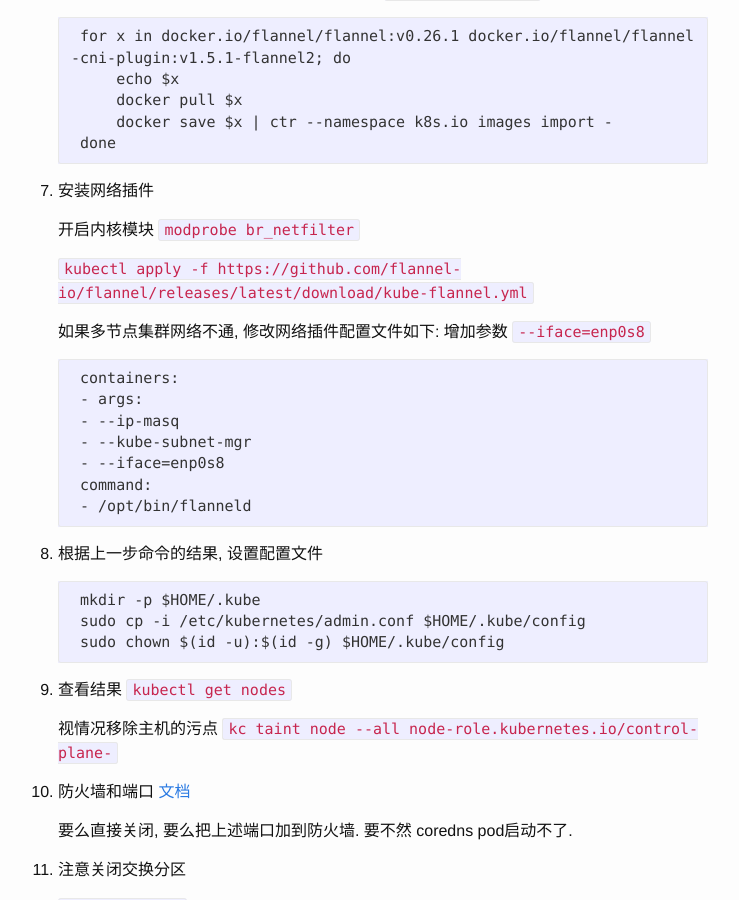
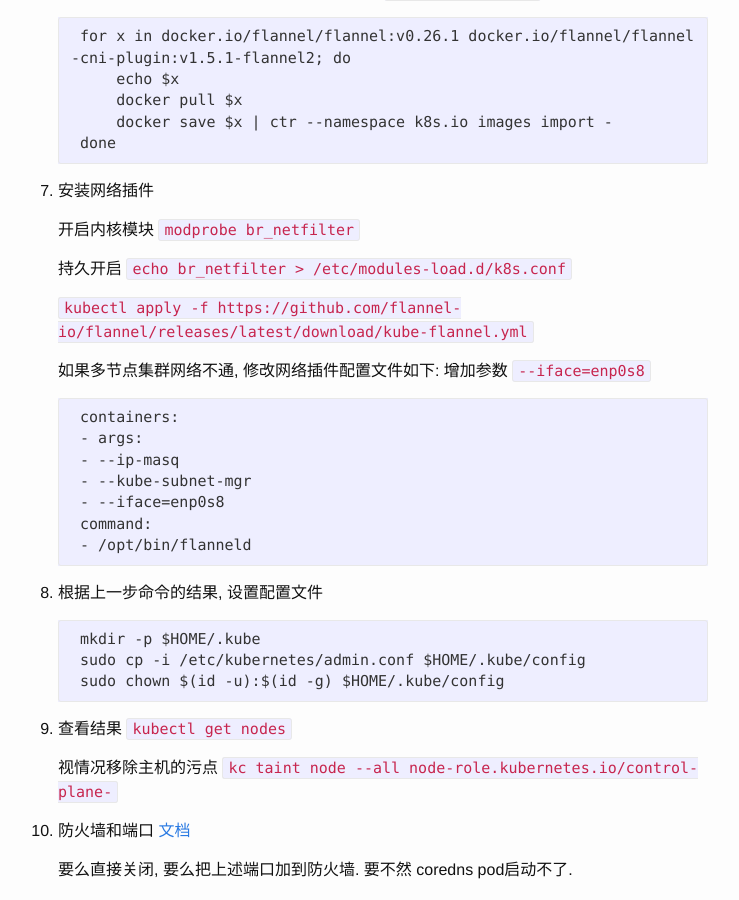
Before and after one commit to windqyoung/windqyoung.github.io, a Jekyll site: the page built from _posts/2023-07-30-k8s-init.md, in a window 1280 px wide and 900 px high, scrolled down 1444 px. Shown: the whole window, without its empty margins (272-1011 px from the left). Built offline with Jekyll 4.4.1, drawn with Linux system fonts in a browser that asks for light colours; nearby versions of some CDN libraries.

Commit message:
添加模型加载命令

```diff
--- a/_posts/2023-07-30-k8s-init.md
+++ b/_posts/2023-07-30-k8s-init.md
@@ -83,6 +83,8 @@ title: k8s服务初始化记录
 
     开启内核模块 `modprobe  br_netfilter`
 
+    持久开启 `echo br_netfilter > /etc/modules-load.d/k8s.conf`
+
     `kubectl apply -f https://github.com/flannel-io/flannel/releases/latest/download/kube-flannel.yml`
 
     如果多节点集群网络不通, 修改网络插件配置文件如下: 增加参数 `--iface=enp0s8`
```
